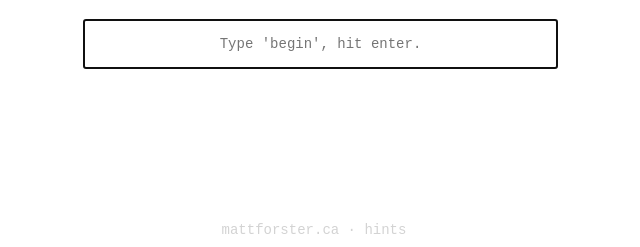
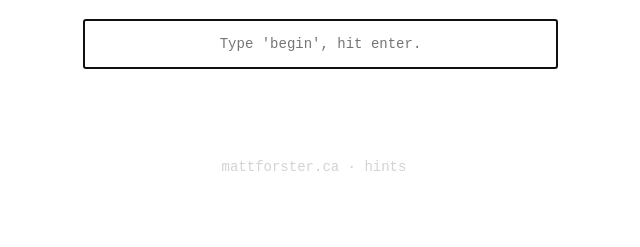
Before and after one commit to forstermatth/Imagine-textadventure, a plain HTML site: page index.html in a window 1280 px wide. Shown: the part 593-840 px from the top of the page, 326-966 px from the left. After the commit the page ends 800 px from the top, so only its background shows below. Drawn offline with nearby package versions, Linux system fonts and the light colour scheme.

Commit message:
fix footer

```diff
--- a/css/styles.css
+++ b/css/styles.css
@@ -8,6 +8,11 @@
 
 
 /* Global ------------------------------- */
+html body .container {
+    height: 100%;
+    padding-bottom: 15px;
+}
+
 body {
 	font-family: monospace;
 }
@@ -74,10 +79,11 @@ dd {
 }
 
 #foot {
-    margin-top: 150px;
-    margin-bottom: 10px;
+    height: 15px;
+    clear: both;
     color: lightgrey;
     text-align: center;
+    margin-top: -50px;
 }
 
 #foot a{
--- a/index.html
+++ b/index.html
@@ -65,11 +65,10 @@
 
         <canvas id="map" width="300" height="600"></canvas>
         <div id="backpack"></div>
+    </div>
 
-        <div class="row">
-            <div class="col-md-12" id="foot">
-                 <a href="http://mattforster.ca" target="_blank"> mattforster.ca </a> &middot; <a id="hints"> hints </a>
-            </div>
+        <div id="foot">
+             <a href="http://mattforster.ca" target="_blank"> mattforster.ca </a> &middot; <a id="hints"> hints </a>
         </div>
 
     </div>
```
